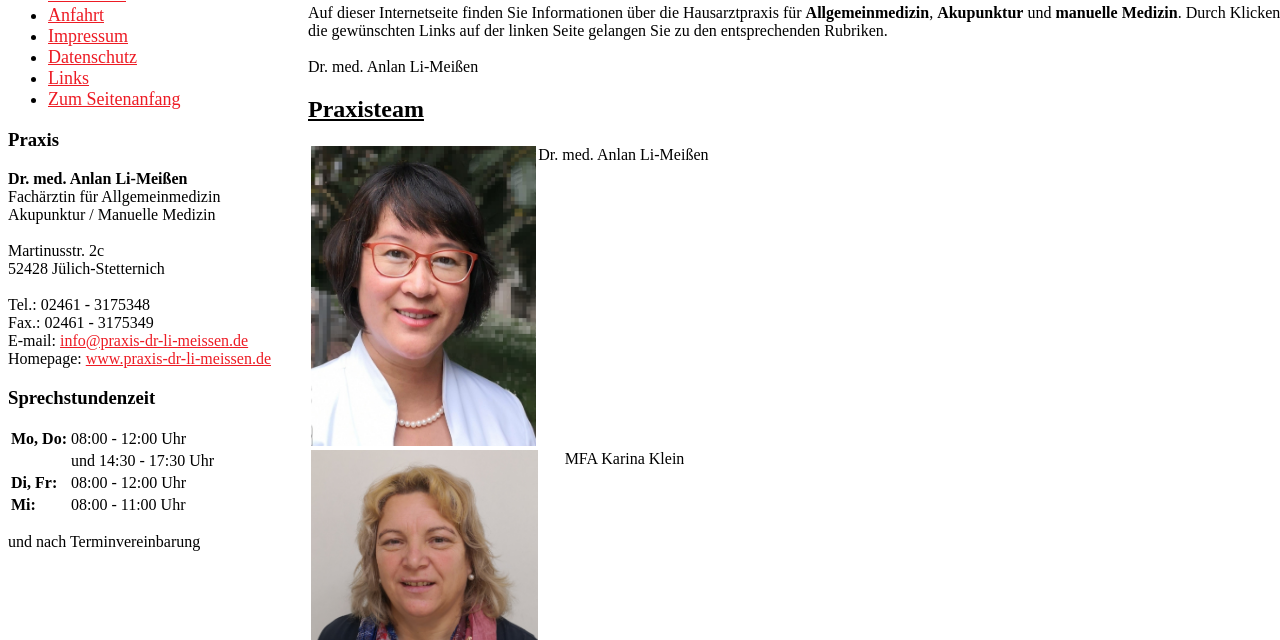
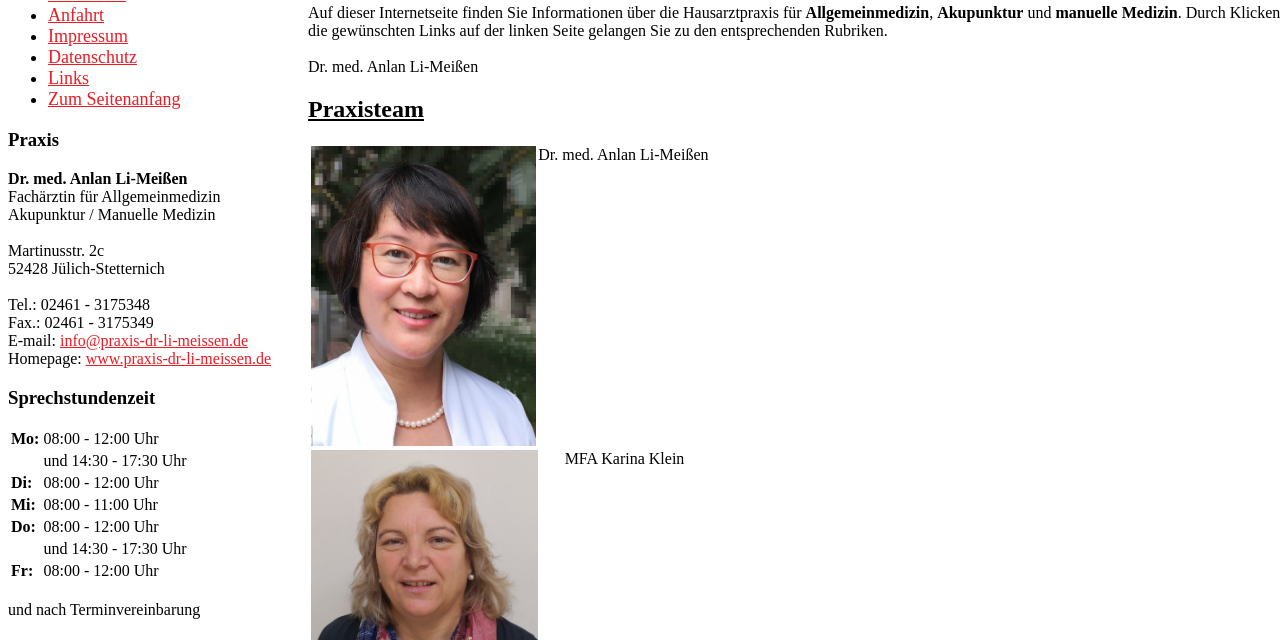
Before and after one commit to AntonMei/AntonMei.github.io, a plain HTML site: page index.html in a window 1280 px wide. Shown: the part 160-800 px from the top of the page. Drawn offline with Linux system fonts and the light colour scheme.

Commit message:
Update index.html

```diff
--- a/index.html
+++ b/index.html
@@ -114,7 +114,7 @@
         <table>
           <tr>
             <td>
-              <b>Mo, Do: </b>
+              <b>Mo: </b>
             </td>
             <td>08:00 - 12:00 Uhr</td>
           </tr>
@@ -123,14 +123,30 @@
             <td>und 14:30 - 17:30 Uhr</td>
           </tr>
           <tr>
-            <td><b>Di, Fr:</b></td>
+            <td><b>Di:</b></td>
             <td>08:00 - 12:00 Uhr</td>
           </tr>
           <tr>
             <td><b>Mi:</b></td>
             <td>08:00 - 11:00 Uhr</td>
           </tr>
+          <tr>
+            <td>
+              <b>Do: </b>
+            </td>
+            <td>08:00 - 12:00 Uhr</td>
+          </tr>
+          <tr>
+            <td></td>
+            <td>und 14:30 - 17:30 Uhr</td>
+          </tr>
+          <tr>
+            <td><b>Fr:</b></td>
+            <td>08:00 - 12:00 Uhr</td>
+          </tr>
+          <tr></tr>
         </table>
+
         <p>und nach Terminvereinbarung</p>
       </div>
       <div id="maincontent">
```
